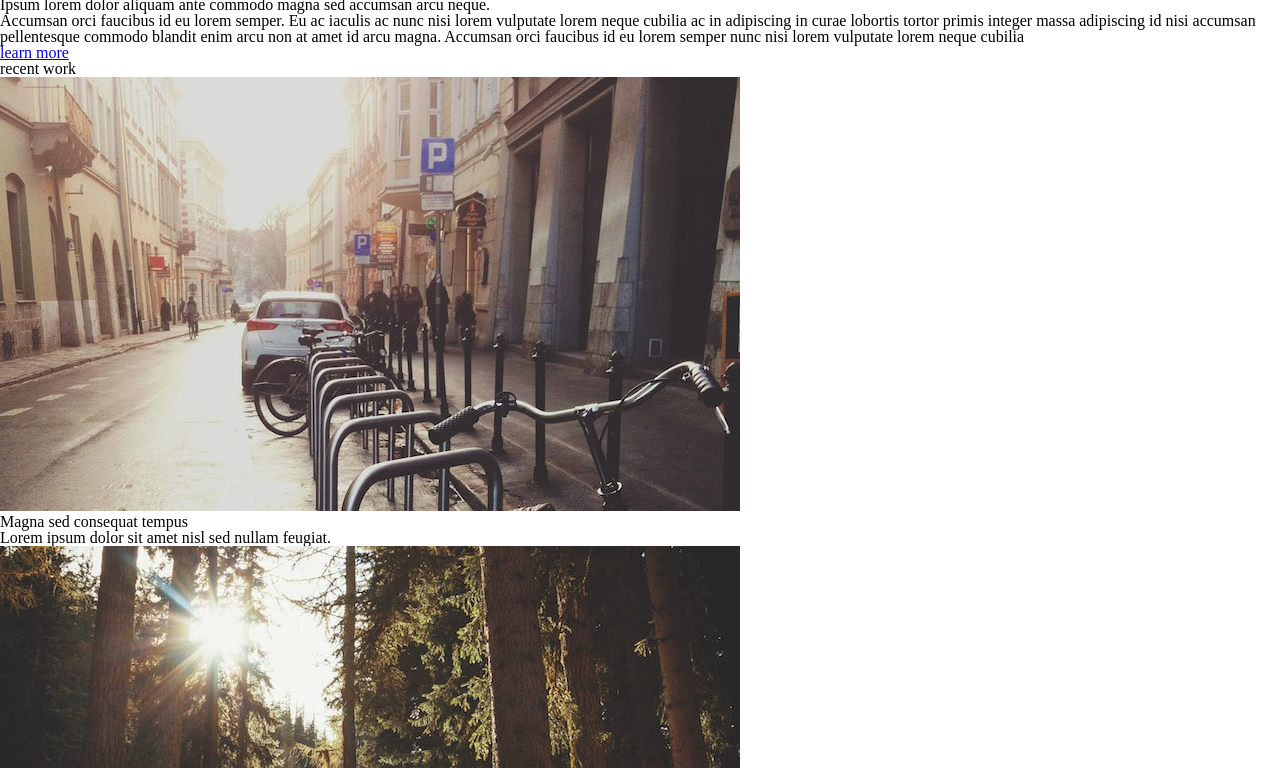
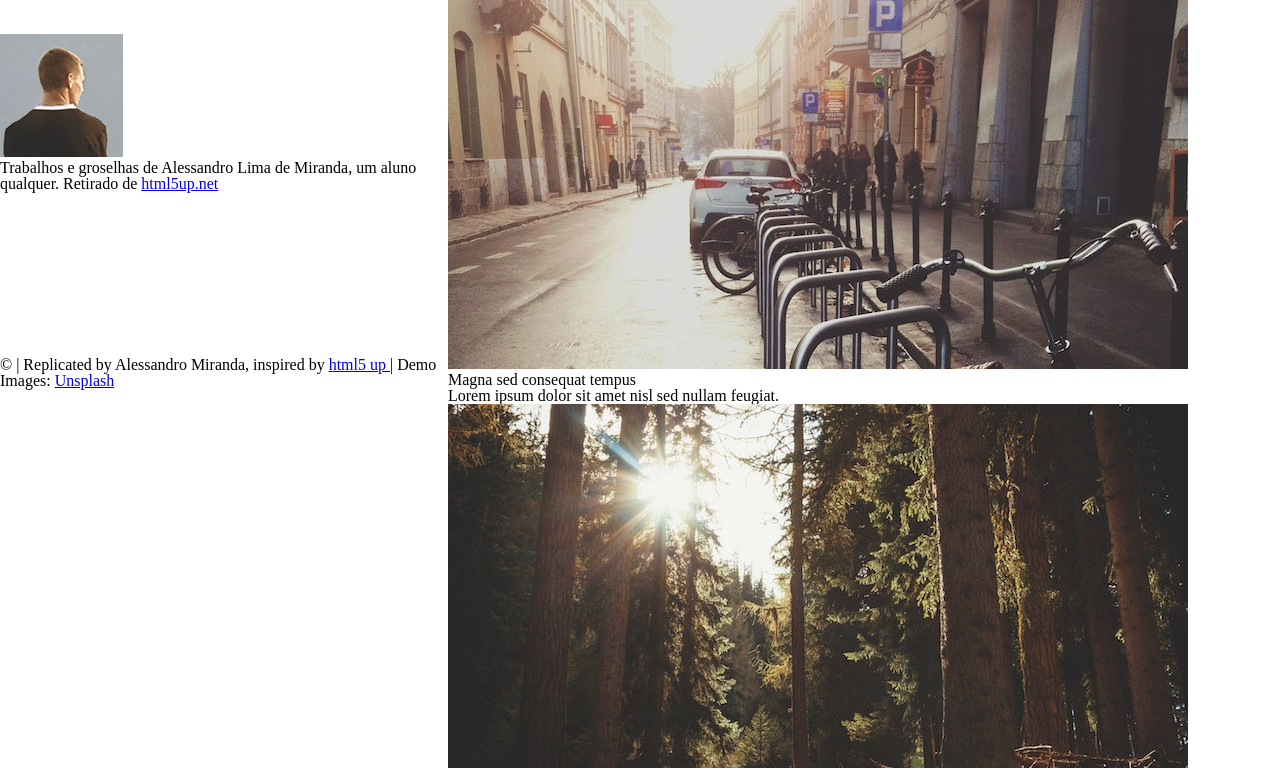
Before and after one commit to Alessandro-Miranda/projeto-strata, a plain HTML site: page index.html in a window 1280 px wide. Shown: the part 161-929 px from the top of the page. Drawn offline with Linux system fonts and the light colour scheme.

Commit message:
Inserted the position of the main content, header and footer

```diff
--- a/css/style.css
+++ b/css/style.css
@@ -7,9 +7,32 @@ html
 {
     box-sizing: inherit;
 }
-
+body
+{
+    width: 100%;
+}
 /*positioning of the main header and footer. Align the two elements at left*/
+.esquerda
+{
+    width:35%;
+    height: 100%;
+    position: fixed;
+    top: 0px;
+}
 .cabecalho
 {
-    width: 40%;
+    margin-top: 195px;
 }
+.rodape
+{
+    margin-top: 518px;
+}
+/*positioning main content at right*/
+main
+{
+    overflow: hidden;
+    margin: 0;
+    width: 65%;
+    position: relative;
+    left: 35%;
+}
```
